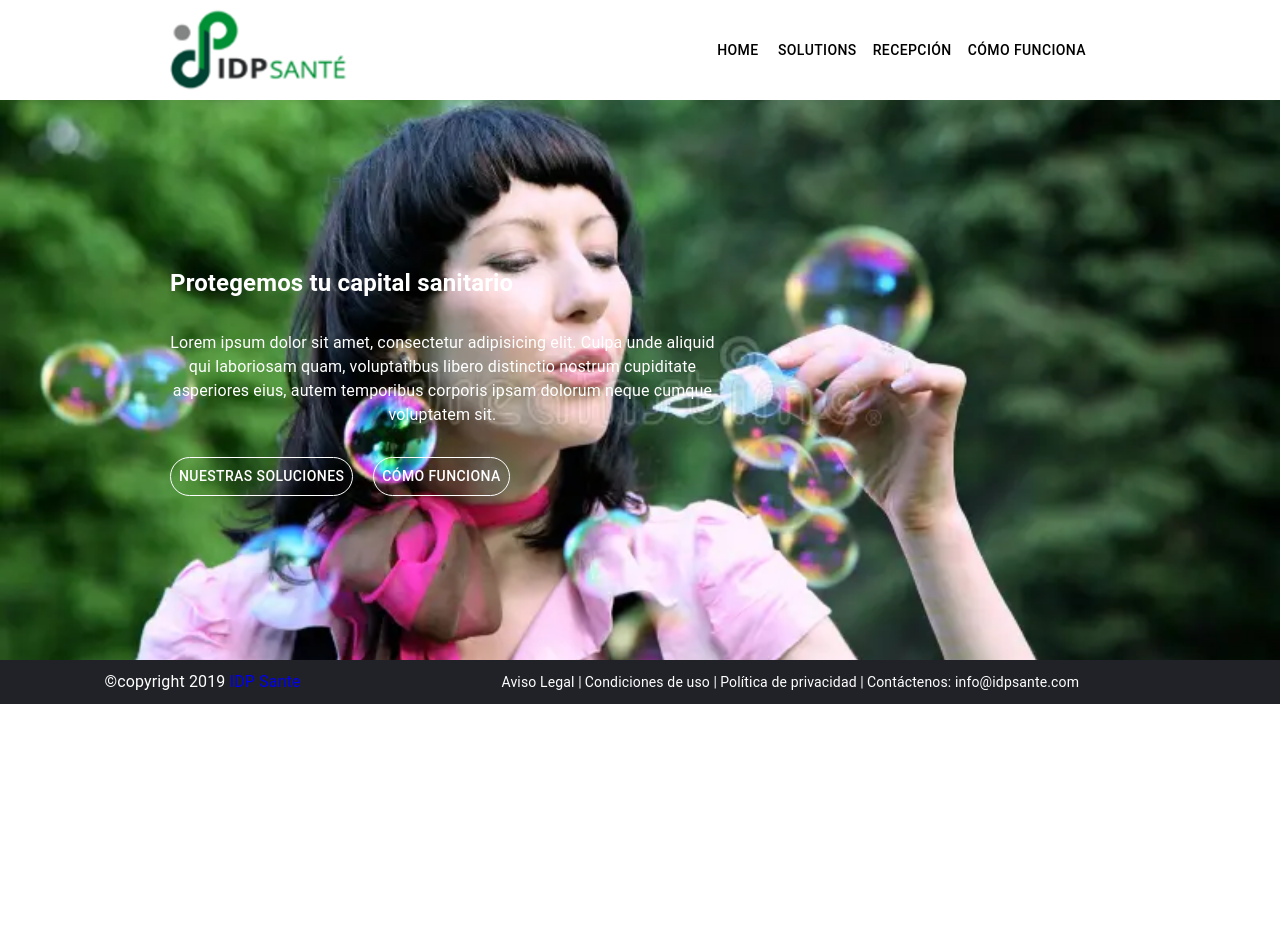
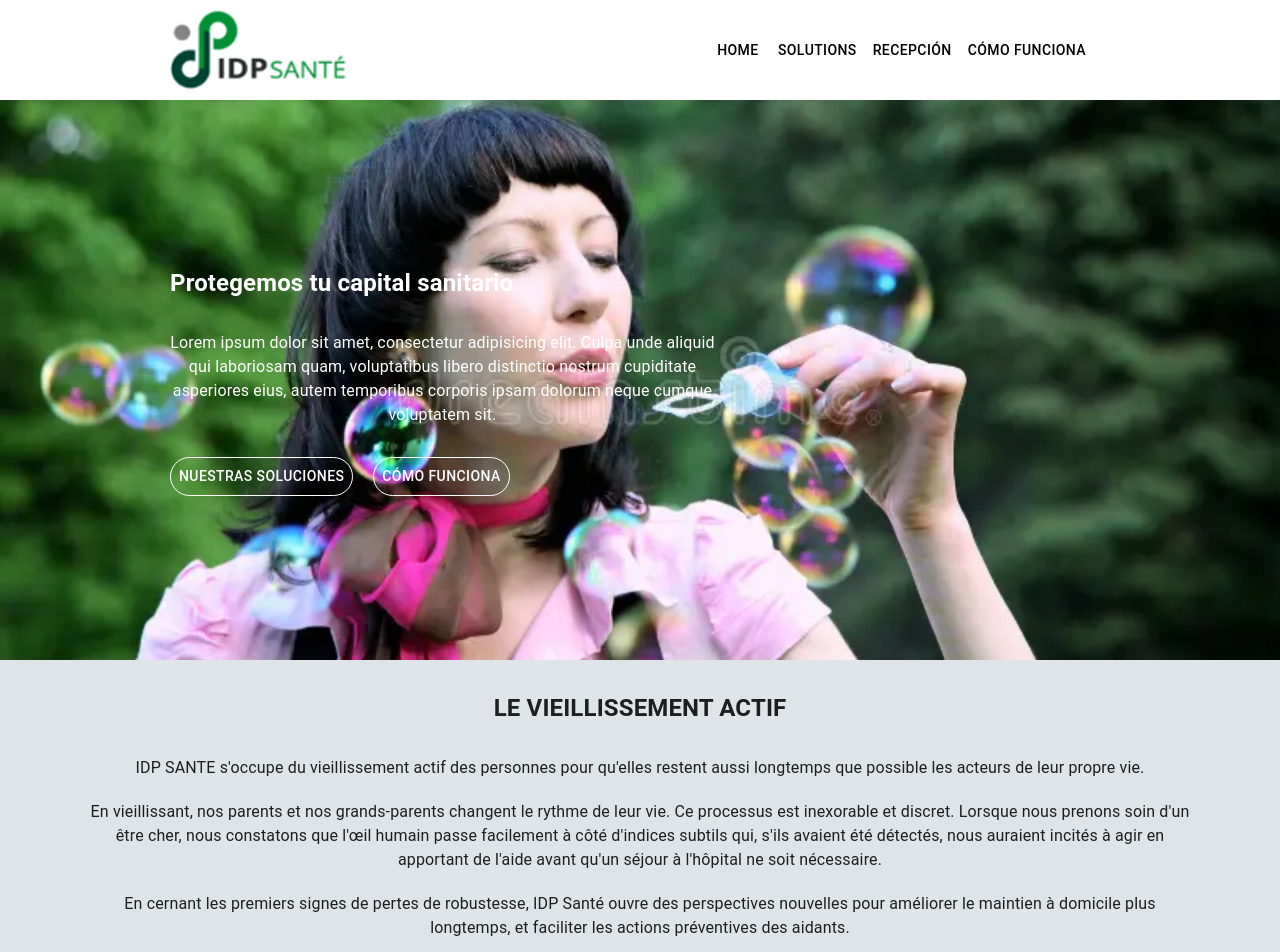
Before and after one commit to rubenleal89/prueba-tecnica-nc, a React (Vite) app: page / in a window 1280 px wide. Shown: the top 952 px of the page. Before the commit the page ends 800 px from the top, so only its background shows below. Built offline with nearby package versions, Linux system fonts and the light colour scheme.

Commit message:
add containerBeneficios

```diff
--- a/src/components/BenefitSection/Benefit.tsx
+++ b/src/components/BenefitSection/Benefit.tsx
@@ -4,6 +4,7 @@ import './StyleBenefit.css';
 
 export const ComponentBenefit = () => {
   return (
+    <>
       <div className="containerInfoSolutions">
         <h2>Protegemos tu capital sanitario</h2>
         <p>Lorem ipsum dolor sit amet, consectetur adipisicing elit. Culpa unde aliquid qui laboriosam quam, voluptatibus libero distinctio nostrum cupiditate asperiores eius, autem temporibus corporis ipsam dolorum neque cumque voluptatem sit.</p>
@@ -20,5 +21,30 @@ export const ComponentBenefit = () => {
           >Cómo funciona</Button>
         </div>
       </div>
+
+      <div className='containerBeneficios'>
+        <h3>LE VIEILLISSEMENT ACTIF</h3>
+
+        <div className='conatinerText'>
+          <p>
+            IDP SANTE s'occupe du vieillissement actif des personnes pour qu'elles
+            restent aussi longtemps que possible les acteurs de leur propre vie.
+          </p>
+          <p>
+            En vieillissant, nos parents et nos grands-parents changent le rythme de leur vie.
+            Ce processus est inexorable et discret. Lorsque nous prenons soin d'un être cher,
+            nous constatons que l'œil humain passe facilement à côté d'indices subtils qui,
+            s'ils avaient été détectés, nous auraient incités à agir en apportant de l'aide
+            avant qu'un séjour à l'hôpital ne soit nécessaire.
+          </p>
+          <p>
+            En cernant les premiers signes de pertes de robustesse, IDP Santé ouvre des perspectives
+            nouvelles pour améliorer le maintien à domicile plus longtemps, et faciliter les actions
+            préventives des aidants.
+          </p>
+        </div>
+
+      </div>
+    </>
   )
 }
--- a/src/components/BenefitSection/StyleBenefit.css
+++ b/src/components/BenefitSection/StyleBenefit.css
@@ -29,10 +29,32 @@
     display: flex;
     flex-direction: column;
 }
+/*********************************************/
+.containerBeneficios{
+    background-color: #DEE4E7;
+    padding: 30px 10px;
+    text-align: center;
+}
+
+.containerBeneficios h3{
+    margin-bottom: 30px;
+}
+
+.conatinerText{
+    display: flex;
+    flex-direction: column;
+    gap: 20px;
+}
 
 @media (min-width:720px){
     .containerInfoSolutions p{
         max-width: 545px;
+    }
+    .containerBeneficios{
+        padding: 30px 90px;
+    }
+    .containerBeneficios h3{
+        font-size: 24px;
     }
 }
 
```
Lines whose indentation alone changed are shown as unchanged.
